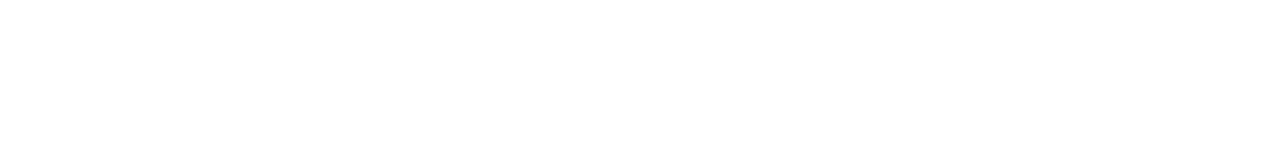
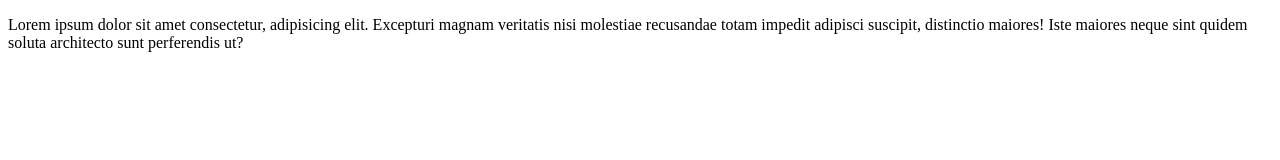
Before and after one commit to DorisKumah/gen-36-git-practice, a plain HTML site: page index.html in a window 1280 px wide. Drawn offline with Linux system fonts and the light colour scheme.

Commit message:
modified html and scc

```diff
--- a/index.css
+++ b/index.css
@@ -0,0 +1 @@
+csadfsdf
--- a/index.html
+++ b/index.html
@@ -6,6 +6,6 @@
     <title>Document</title>
 </head>
 <body>
-
+    <p>Lorem ipsum dolor sit amet consectetur, adipisicing elit. Excepturi magnam veritatis nisi molestiae recusandae totam impedit adipisci suscipit, distinctio maiores! Iste maiores neque sint quidem soluta architecto sunt perferendis ut?</p>
 </body>
 </html>
```
